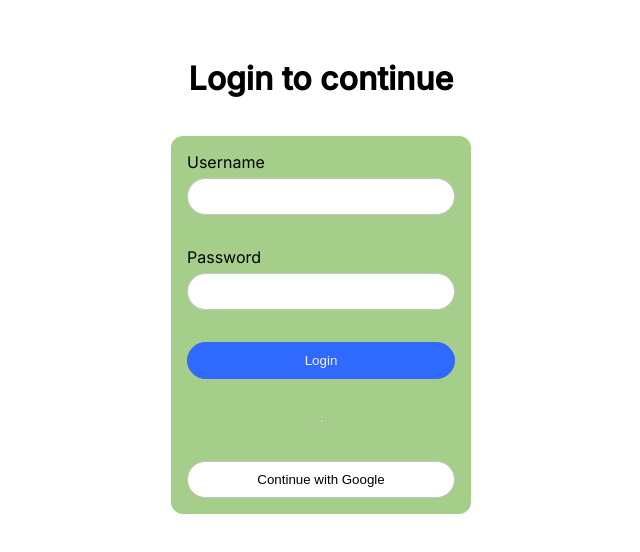
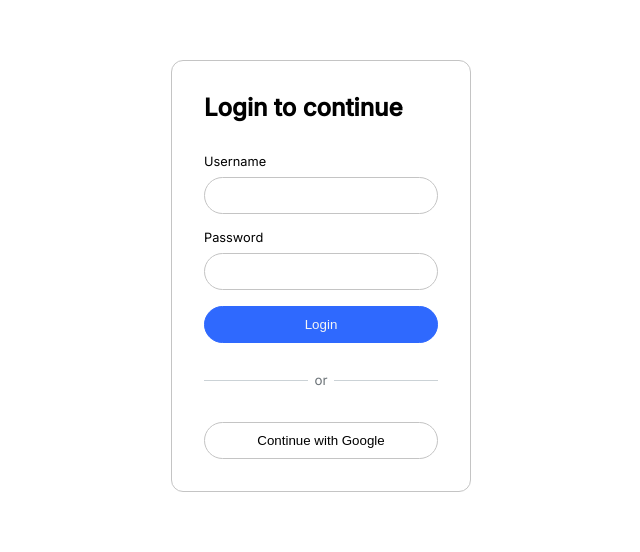
Before and after one commit to Lexeor/pay-vault, a React (Create React App) app: page /login in a window 1280 px wide. Shown: the part 124-676 px from the top of the page, without its empty margins (319-959 px from the left). Built offline with nearby package versions, Linux system fonts and the light colour scheme.

Commit message:
login page styling

```diff
--- a/src/Routes.tsx
+++ b/src/Routes.tsx
@@ -12,7 +12,7 @@ function MainRoutes({}: Props) {
     <div>
       <Routes>
         <Route path="/" element={<InnerContent />}>
-          <Route path="/" element={<Navigate replace to="login" />} />
+          <Route path="/" element={<Navigate replace to="dashboard" />} />
           <Route path="/dashboard" element={<Dashboard />} />
           <Route path="/login" element={<Login />} />
         </Route>
--- a/src/components/Dashboard.tsx
+++ b/src/components/Dashboard.tsx
@@ -3,7 +3,12 @@ import React from "react";
 type Props = {};
 
 function Dashboard({}: Props) {
-  return <div>Dashboard</div>;
+  return (
+    <div className="content">
+      <h1>Dashboard</h1>
+      <h4>June 2023</h4>
+    </div>
+  );
 }
 
 export default Dashboard;
--- a/src/components/Login.tsx
+++ b/src/components/Login.tsx
@@ -5,14 +5,16 @@ type Props = {};
 function Login({}: Props) {
   return (
     <div className="container login">
-      <h1>Login to continue</h1>
       <div className="login-panel">
+        <h1>Login to continue</h1>
         <label htmlFor="label-name">Username</label>
         <input type="text" name="login" id="label-name"></input>
         <label htmlFor="label-password">Password</label>
         <input type="password" name="password" id="label-password"></input>
         <button className="btn-primary">Login</button>
-        <hr />
+        <div className="login-signup-separator ">
+          <span className="text-in-separator">or</span>
+        </div>
         <button className="btn-secondary">Continue with Google</button>
       </div>
     </div>
--- a/src/styles/_login.scss
+++ b/src/styles/_login.scss
@@ -1,7 +1,7 @@
 .login-panel {
   display: flex;
   flex-direction: column;
-  gap: 2em;
+  gap: 1em;
   width: 80%;
   border: 0;
   padding: 1em;
@@ -13,7 +13,26 @@
   }
 
   label {
-    margin-bottom: -1.6em;
+    margin-bottom: -0.6em;
+    font-size: 0.8em;
+  }
+}
+
+.login-signup-separator {
+  border-top: 1px solid #cbd2d6;
+  position: relative;
+  margin-top: 8.72%;
+  margin-bottom: 4.895%;
+  height: 15px;
+  text-align: center;
+  font-size: 83.34%;
+
+  .text-in-separator {
+    background-color: #fff;
+    padding: 0 0.5em;
+    position: relative;
+    color: #6c7378;
+    top: -0.7em;
   }
 }
 
@@ -22,6 +41,7 @@
   .login-panel {
     width: 300px;
     border-radius: 12px;
-    background-color: $color-primary;
+    border: 1px solid $color-separator;
+    padding: 2em;
   }
 }
--- a/src/styles/main.css
+++ b/src/styles/main.css
@@ -32,10 +32,25 @@ body {
   gap: 1em;
 }
 
+.content {
+  padding: 1em;
+}
+
+h1 {
+  font-size: 1.5em;
+  margin-top: 0;
+}
+
+h4 {
+  color: #c4c4c4;
+  text-transform: uppercase;
+  font-weight: 500;
+}
+
 .login-panel {
   display: flex;
   flex-direction: column;
-  gap: 2em;
+  gap: 1em;
   width: 80%;
   border: 0;
   padding: 1em;
@@ -46,14 +61,33 @@ body {
   padding: 10px;
 }
 .login-panel label {
-  margin-bottom: -1.6em;
+  margin-bottom: -0.6em;
+  font-size: 0.8em;
+}
+
+.login-signup-separator {
+  border-top: 1px solid #cbd2d6;
+  position: relative;
+  margin-top: 8.72%;
+  margin-bottom: 4.895%;
+  height: 15px;
+  text-align: center;
+  font-size: 83.34%;
+}
+.login-signup-separator .text-in-separator {
+  background-color: #fff;
+  padding: 0 0.5em;
+  position: relative;
+  color: #6c7378;
+  top: -0.7em;
 }
 
 @media screen and (min-width: 600px) {
   .login-panel {
     width: 300px;
     border-radius: 12px;
-    background-color: #a5ce8a;
+    border: 1px solid #c4c4c4;
+    padding: 2em;
   }
 }
 .btn-primary,
--- a/src/styles/main.scss
+++ b/src/styles/main.scss
@@ -37,6 +37,21 @@ body {
   }
 }
 
+.content {
+  padding: 1em;
+}
+
+// Typographics
+h1 {
+  font-size: 1.5em;
+  margin-top: 0;
+}
+h4 {
+  color: $color-separator;
+  text-transform: uppercase;
+  font-weight: 500;
+}
+
 @import "./login";
 
 // Primitives
```
Also changed, not shown: 1 other file (tests, documents, lock files or other folders).
